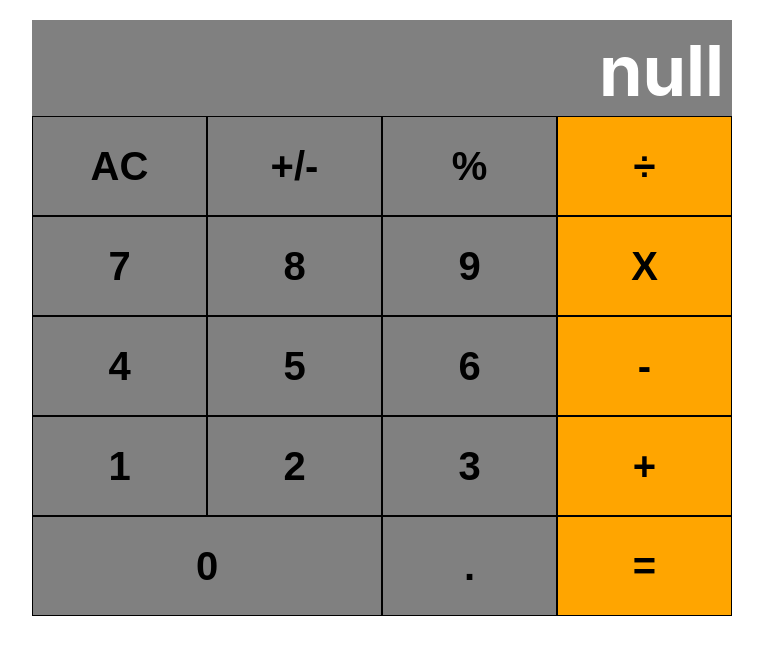
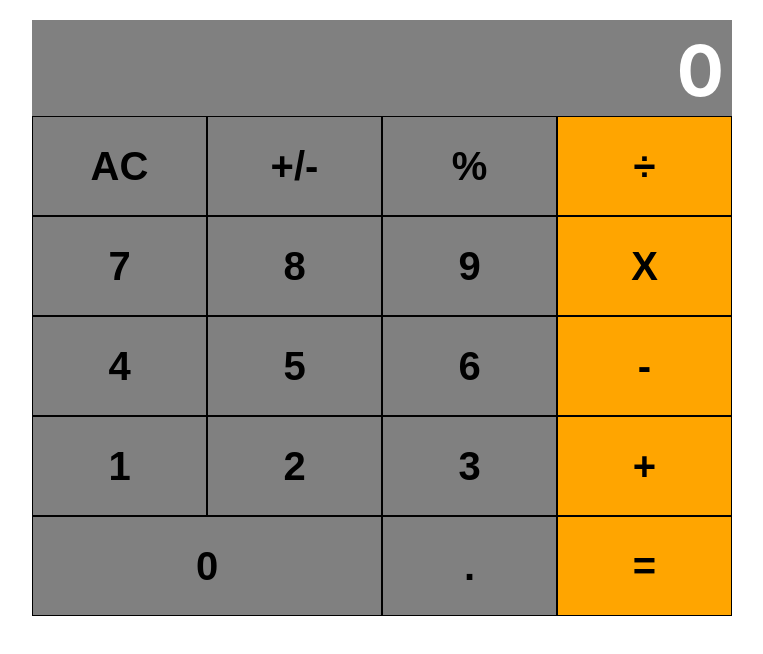
Before and after one commit to lekegitrepo/react-calculator, a React (Create React App) app: page / in a window 1280 px wide. Shown: the top 654 px of the page, without its empty margins (258-1021 px from the left). Built offline with nearby package versions, Linux system fonts and the light colour scheme.

Commit message:
fix the semi-colon and single error

```diff
--- a/src/components/App.js
+++ b/src/components/App.js
@@ -27,7 +27,7 @@ class App extends React.Component {
     return (
       <div className="container">
         <div className="App" id="app-id">
-          <Display result={next || (total || 'null')} display="display" />
+          <Display result={next || (total || '0')} display="display" />
           <ButtonPanel clickHandler={this.handleClick} className="button-panel" />
         </div>
       </div>
--- a/src/components/button-panel.js
+++ b/src/components/button-panel.js
@@ -41,6 +41,6 @@ const ButtonPanel = ({ clickHandler }) => {
 
 ButtonPanel.propTypes = {
   clickHandler: PropTypes.func.isRequired,
-}
+};
 
 export default ButtonPanel;
--- a/src/logic/operate.js
+++ b/src/logic/operate.js
@@ -17,7 +17,7 @@ const operate = (numberOne, numberTwo, operation) => {
       case '%':
         return operandTwo.div('100').toString();
       case '÷':
-        if (operandTwo.toString() === '0') return "Error: division by 0";
+        if (operandTwo.toString() === '0') return 'Error: division by 0';
         return operandOne.div(operandTwo).toString();
       default:
         return 0;
```
